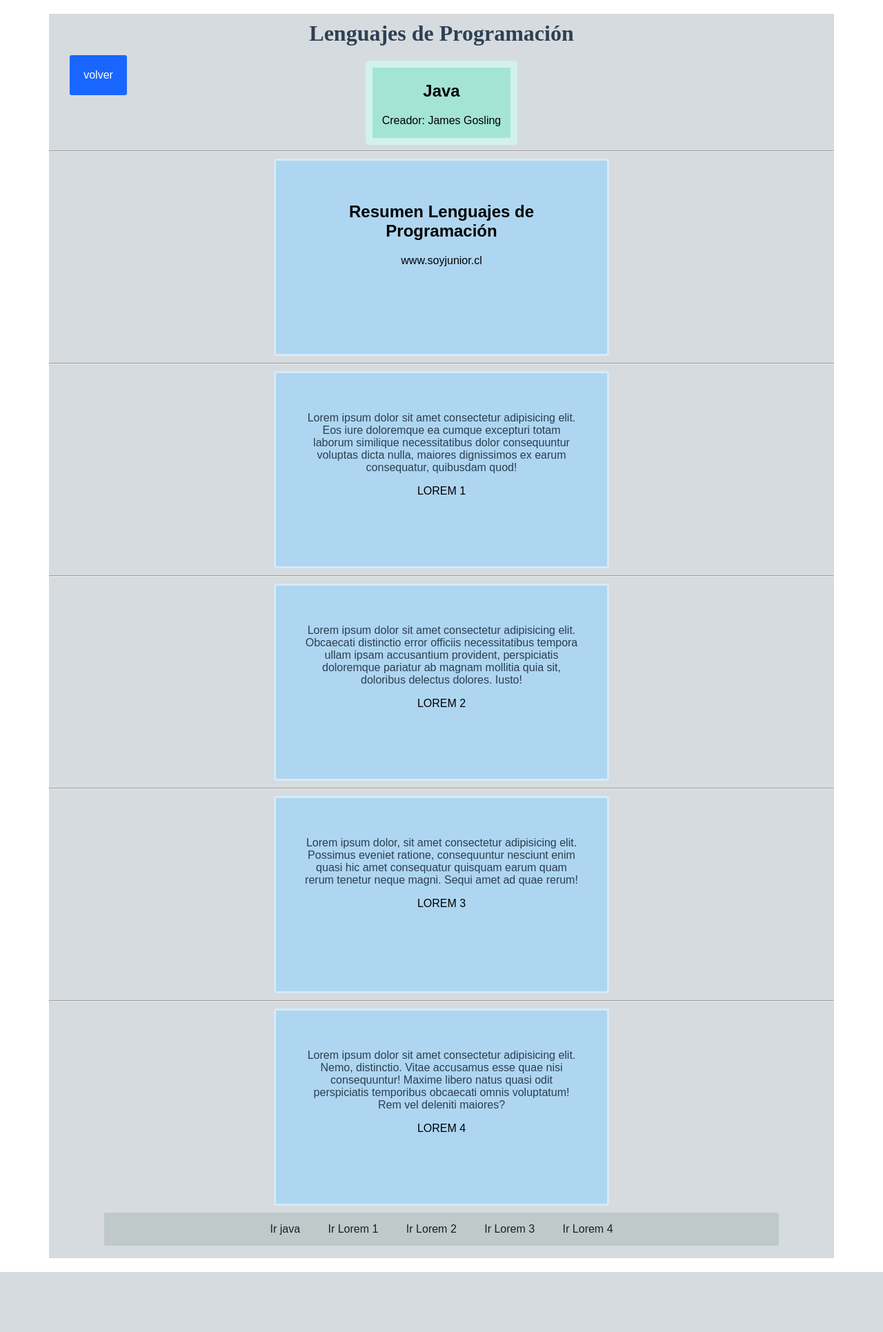
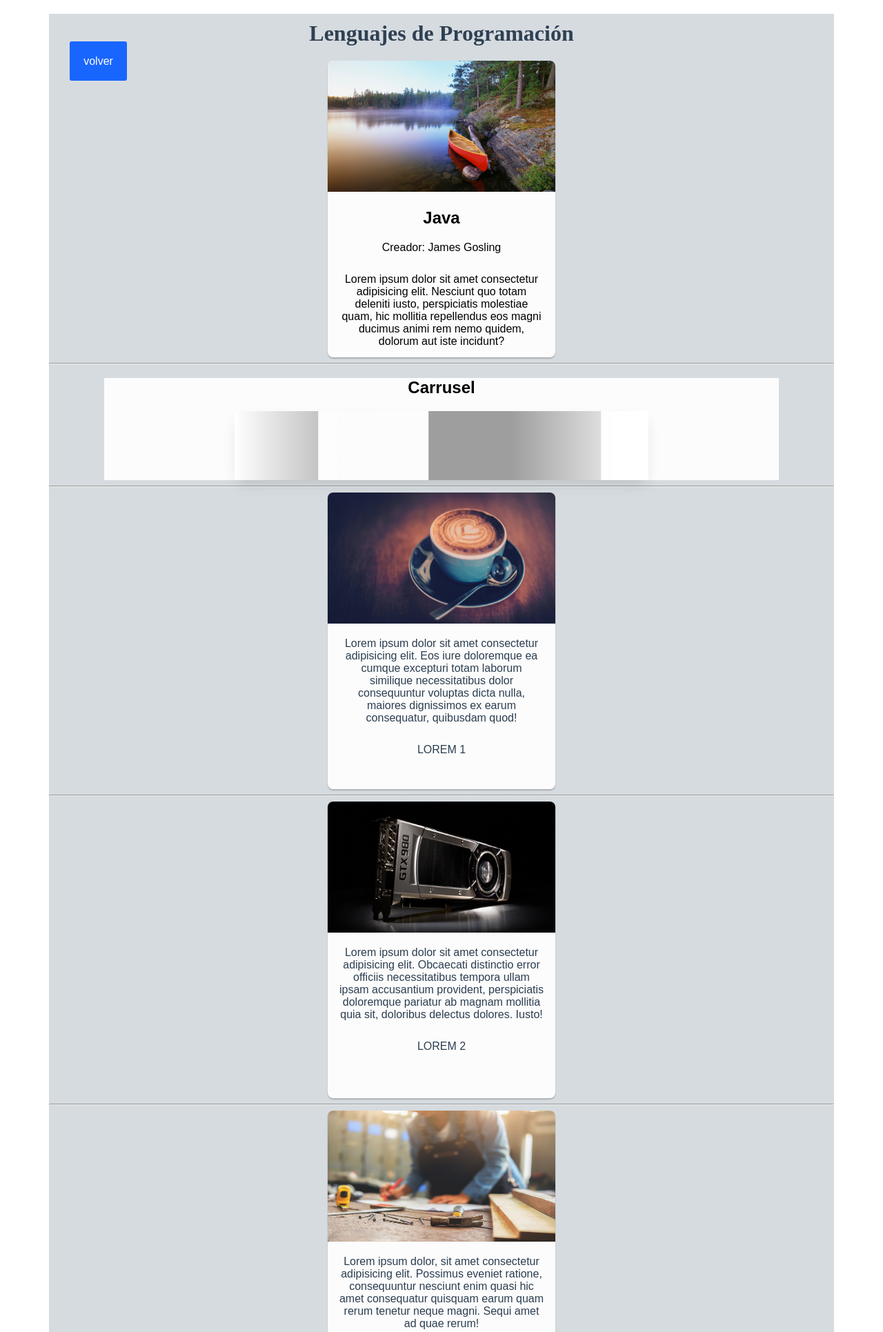
Before and after one commit to gustavo-sobarzo/PuroHtmlyCss, a PHP site: page /web/acercade.html in a window 1280 px wide. Shown: the top 1931 px of the page at 69% size. Before the commit the page ends 1844 px from the top, so only its background shows below. Run offline with PHP 8.4, Linux system fonts and the light colour scheme; some web fonts are replaced; grey boxes are pictures that could not be loaded.

Commit message:
nuevoComit

```diff
--- a/css/stylesAcercade.css
+++ b/css/stylesAcercade.css
@@ -15,7 +15,11 @@
 p {
   box-sizing: border-box;
 }
-
+.tarjeta,
+.info {
+  margin-left: auto;
+  margin-right: auto;
+}
 /*Estilo titulo Principal */
 #titulo_principal {
   color: #2e4053;
@@ -41,28 +45,35 @@
 
 /*Estilo tarjeta Java*/
 .tarjeta {
-  border: 10px solid #d1f2eb;
-  background-color: #a3e4d7;
+  width: 330px;
+  height: 430px;
+  border-radius: 8px;
+  border: none;
+  box-shadow: 0 2px 2px rgba(0, 0, 0, 0.2);
+  overflow: hidden;
   text-align: center;
-  margin-left: auto;
-  margin-right: auto;
-  border-radius: 5px;
-  width: 200px;
+  transition: all 0.25s;
+}
+.tarjeta:hover {
+  transform: translateY(-15px);
+  box-shadow: 0 12px 16px rgba(0, 0, 0, 0.2);
+}
+.java{
+  font-weight: 600;
+}
+.tarjeta img {
+  width: 330px;
+  height: 190px;
+}
+.tarjeta p{
+  padding: 0 1rem;
+  font-size: 16px;
+  font-weight: 300;
+  padding-bottom: 12px;
 }
 
 /*Estilos tarjetas Lorem*/
-.info {
-  width: 400px;
-  height: 200px;
-  border: 3px solid #d6eaf8;
-  background-color: #aed6f1;
-  text-align: center;
-  margin: 10px 30%;
-  border-radius: 4px;
-  padding: 40px;
-  margin-left: auto;
-  margin-right: auto;
-}
+
 #lorem1,
 #lorem2,
 #lorem3,
@@ -72,7 +83,7 @@
 
 /*Estilo barra nav de Lorem*/
 .ascensor {
-  margin: 3px;
+
   text-decoration: none;
   padding: 15px;
   color: #17202a;
@@ -82,6 +93,7 @@
   padding: 9px;
 }
 .contenedor_ascensor {
+  margin-top: 20px;
   padding: 15px;
   border: none;
   background-color: #bfc9ca;
@@ -94,6 +106,9 @@
   color: white;
   margin-left: auto;
   margin-right: auto;
+  padding: 20px;
+  background-color: #1966ff;
+  border-radius: 3px;
 }
 
 .btn_contenedor:hover {
@@ -106,7 +121,62 @@
   border: none;
   position: fixed;
   margin-top: 80px;
-  padding: 20px;
-  background-color: #1966ff;
-  border-radius: 3px;
 }
+
+/*Estilos Carrusel*/
+.carrusel, .slide, .slider, .slide-track{
+  border: none;
+}
+@-webkit-keyframes scroll {
+  0% {
+    transform: translateX(0);
+  }
+  100% {
+    transform: translateX(calc(-250px * 7));
+  }
+}
+
+@keyframes scroll {
+  0% {
+    transform: translateX(0);
+  }
+  100% {
+    transform: translateX(calc(-250px * 7));
+  }
+}
+.slider {
+  background: white;
+  box-shadow: 0 10px 20px -5px rgba(0, 0, 0, 0.125);
+  height: 100px;
+  margin: auto;
+  overflow: hidden;
+  position: relative;
+  width: 600px;
+}
+.slider::before, .slider::after {
+  background: linear-gradient(to right, white 0%, rgba(255, 255, 255, 0) 100%);
+  content: "";
+  height: 100px;
+  position: absolute;
+  width: 200px;
+  z-index: 2;
+}
+.slider::after {
+  right: 0;
+  top: 0;
+  transform: rotateZ(180deg);
+}
+.slider::before {
+  left: 0;
+  top: 0;
+}
+.slider .slide-track {
+  -webkit-animation: scroll 40s linear infinite;
+          animation: scroll 40s linear infinite;
+  display: flex;
+  width: calc(250px * 14);
+}
+.slider .slide {
+  height: 100px;
+  width: 250px;
+}
--- a/web/acercade.html
+++ b/web/acercade.html
@@ -13,18 +13,82 @@
 <body>
     <div class="contenedorDos">
         <h1 id="titulo_principal">Lenguajes de Programación</h1>
-        <div class="tarjeta">
-            <h2 id="java">Java</h2>
+        <div class="tarjeta" id="java">
+            <img src="/imagenes/img1.jpg" alt="">
+            <h2>Java</h2>
             <p>Creador: James Gosling</p>
+            <p>Lorem ipsum dolor sit amet consectetur adipisicing elit. Nesciunt quo totam deleniti iusto, perspiciatis
+                molestiae quam, hic mollitia repellendus eos magni ducimus animi rem nemo quidem, dolorum aut iste
+                incidunt?</p>
         </div>
         <hr>
-        <div class="info">
-            <h2 id="resumen">Resumen Lenguajes de Programación</h2>
-            <p>www.soyjunior.cl</p>
+        <div class="carrusel">
+            <h2 id="resumen">Carrusel</h2>
+            <div class="slider">
+                <div class="slide-track">
+                    <div class="slide">
+                        <img src="https://s3-us-west-2.amazonaws.com/s.cdpn.io/557257/1.png" height="100" width="250"
+                            alt="" />
+                    </div>
+                    <div class="slide">
+                        <img src="https://s3-us-west-2.amazonaws.com/s.cdpn.io/557257/2.png" height="100" width="250"
+                            alt="" />
+                    </div>
+                    <div class="slide">
+                        <img src="https://s3-us-west-2.amazonaws.com/s.cdpn.io/557257/3.png" height="100" width="250"
+                            alt="" />
+                    </div>
+                    <div class="slide">
+                        <img src="https://s3-us-west-2.amazonaws.com/s.cdpn.io/557257/4.png" height="100" width="250"
+                            alt="" />
+                    </div>
+                    <div class="slide">
+                        <img src="https://s3-us-west-2.amazonaws.com/s.cdpn.io/557257/5.png" height="100" width="250"
+                            alt="" />
+                    </div>
+                    <div class="slide">
+                        <img src="https://s3-us-west-2.amazonaws.com/s.cdpn.io/557257/6.png" height="100" width="250"
+                            alt="" />
+                    </div>
+                    <div class="slide">
+                        <img src="https://s3-us-west-2.amazonaws.com/s.cdpn.io/557257/7.png" height="100" width="250"
+                            alt="" />
+                    </div>
+                    <div class="slide">
+                        <img src="https://s3-us-west-2.amazonaws.com/s.cdpn.io/557257/1.png" height="100" width="250"
+                            alt="" />
+                    </div>
+                    <div class="slide">
+                        <img src="https://s3-us-west-2.amazonaws.com/s.cdpn.io/557257/2.png" height="100" width="250"
+                            alt="" />
+                    </div>
+                    <div class="slide">
+                        <img src="https://s3-us-west-2.amazonaws.com/s.cdpn.io/557257/3.png" height="100" width="250"
+                            alt="" />
+                    </div>
+                    <div class="slide">
+                        <img src="https://s3-us-west-2.amazonaws.com/s.cdpn.io/557257/4.png" height="100" width="250"
+                            alt="" />
+                    </div>
+                    <div class="slide">
+                        <img src="https://s3-us-west-2.amazonaws.com/s.cdpn.io/557257/5.png" height="100" width="250"
+                            alt="" />
+                    </div>
+                    <div class="slide">
+                        <img src="https://s3-us-west-2.amazonaws.com/s.cdpn.io/557257/6.png" height="100" width="250"
+                            alt="" />
+                    </div>
+                    <div class="slide">
+                        <img src="https://s3-us-west-2.amazonaws.com/s.cdpn.io/557257/7.png" height="100" width="250"
+                            alt="" />
+                    </div>
+                </div>
+            </div>
         </div>
         <hr>
-        <div class="info">
-            <p id="lorem1">Lorem ipsum dolor sit amet consectetur adipisicing elit. Eos iure doloremque ea cumque
+        <div class="tarjeta" id="lorem1">
+            <img src="/imagenes/img2.jpg" alt="">
+            <p>Lorem ipsum dolor sit amet consectetur adipisicing elit. Eos iure doloremque ea cumque
                 excepturi
                 totam
                 laborum similique necessitatibus dolor consequuntur voluptas dicta nulla, maiores dignissimos ex earum
@@ -32,24 +96,27 @@
             <p>LOREM 1</p>
         </div>
         <hr>
-        <div class="info">
-            <p id="lorem2">Lorem ipsum dolor sit amet consectetur adipisicing elit. Obcaecati distinctio error officiis
+        <div class="tarjeta" id="lorem2">
+            <img src="/imagenes/img3.jpg" alt="">
+            <p>Lorem ipsum dolor sit amet consectetur adipisicing elit. Obcaecati distinctio error officiis
                 necessitatibus
                 tempora ullam ipsam accusantium provident, perspiciatis doloremque pariatur ab magnam mollitia quia sit,
                 doloribus delectus dolores. Iusto!</p>
             <p>LOREM 2</p>
         </div>
         <hr>
-        <div class="info">
-            <p id="lorem3"> Lorem ipsum dolor, sit amet consectetur adipisicing elit. Possimus eveniet ratione,
+        <div class="tarjeta" id="lorem3">
+            <img src="/imagenes/img4.jpg" alt="">
+            <p> Lorem ipsum dolor, sit amet consectetur adipisicing elit. Possimus eveniet ratione,
                 consequuntur nesciunt
                 enim quasi hic amet consequatur quisquam earum quam rerum tenetur neque magni. Sequi amet ad quae rerum!
             </p>
             <p>LOREM 3</p>
         </div>
         <hr>
-        <div class="info">
-            <p id="lorem4">Lorem ipsum dolor sit amet consectetur adipisicing elit. Nemo, distinctio. Vitae accusamus
+        <div class="tarjeta" id="lorem4">
+            <img src="/imagenes/img5.jpg" alt="">
+            <p>Lorem ipsum dolor sit amet consectetur adipisicing elit. Nemo, distinctio. Vitae accusamus
                 esse
                 quae nisi
                 consequuntur! Maxime libero natus quasi odit perspiciatis temporibus obcaecati omnis voluptatum! Rem vel
```
Also changed, not shown: css/styles.css (+56 -1 lines), css/stylesTexto.css (+15 -9 lines), index.html (+19 -5 lines), web/sitioweb.html (+4 -4 lines), imagenes/img1.jpg (added), imagenes/img2.jpg (added), imagenes/img3.jpg (added), imagenes/img4.jpg (added), imagenes/img5.jpg (added).
